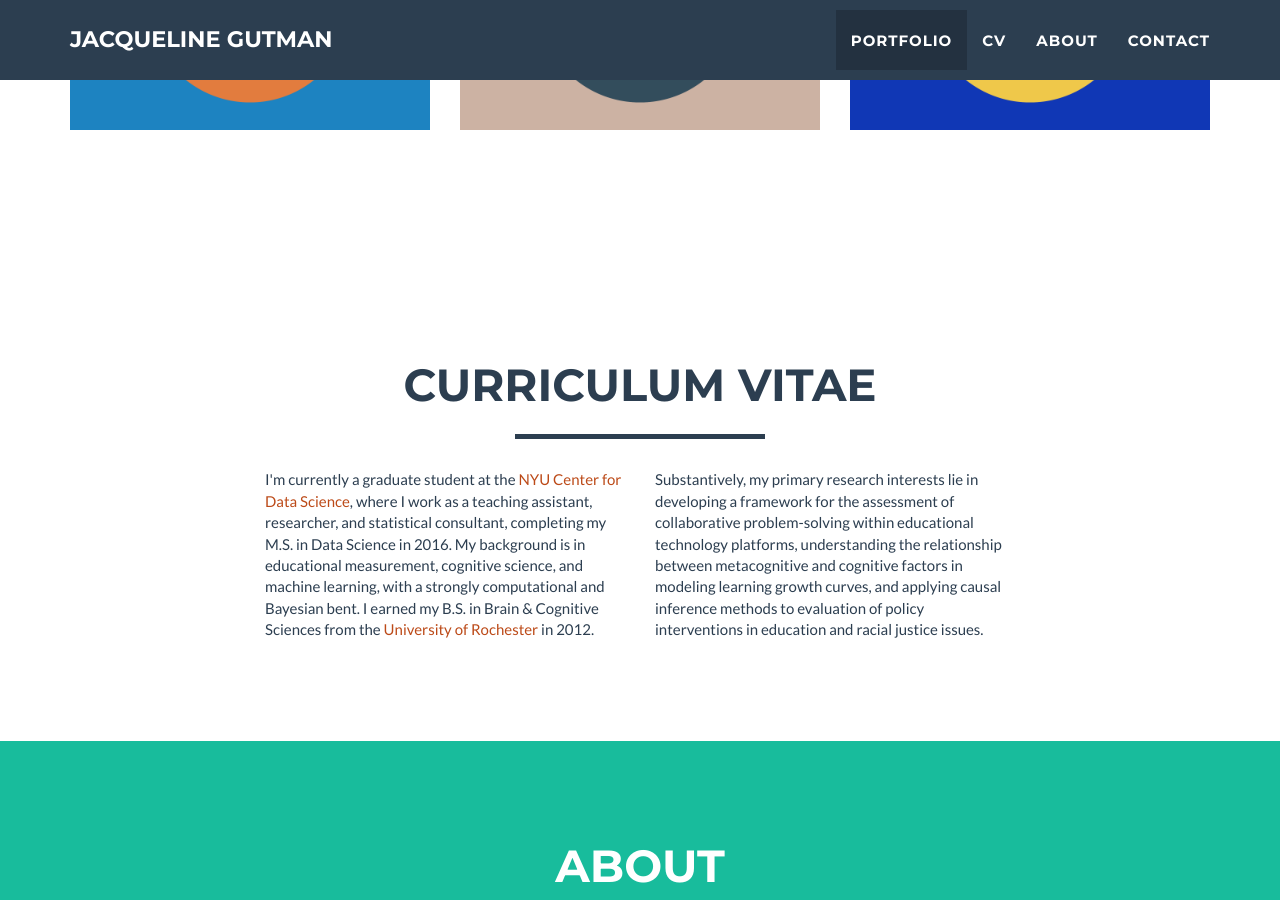
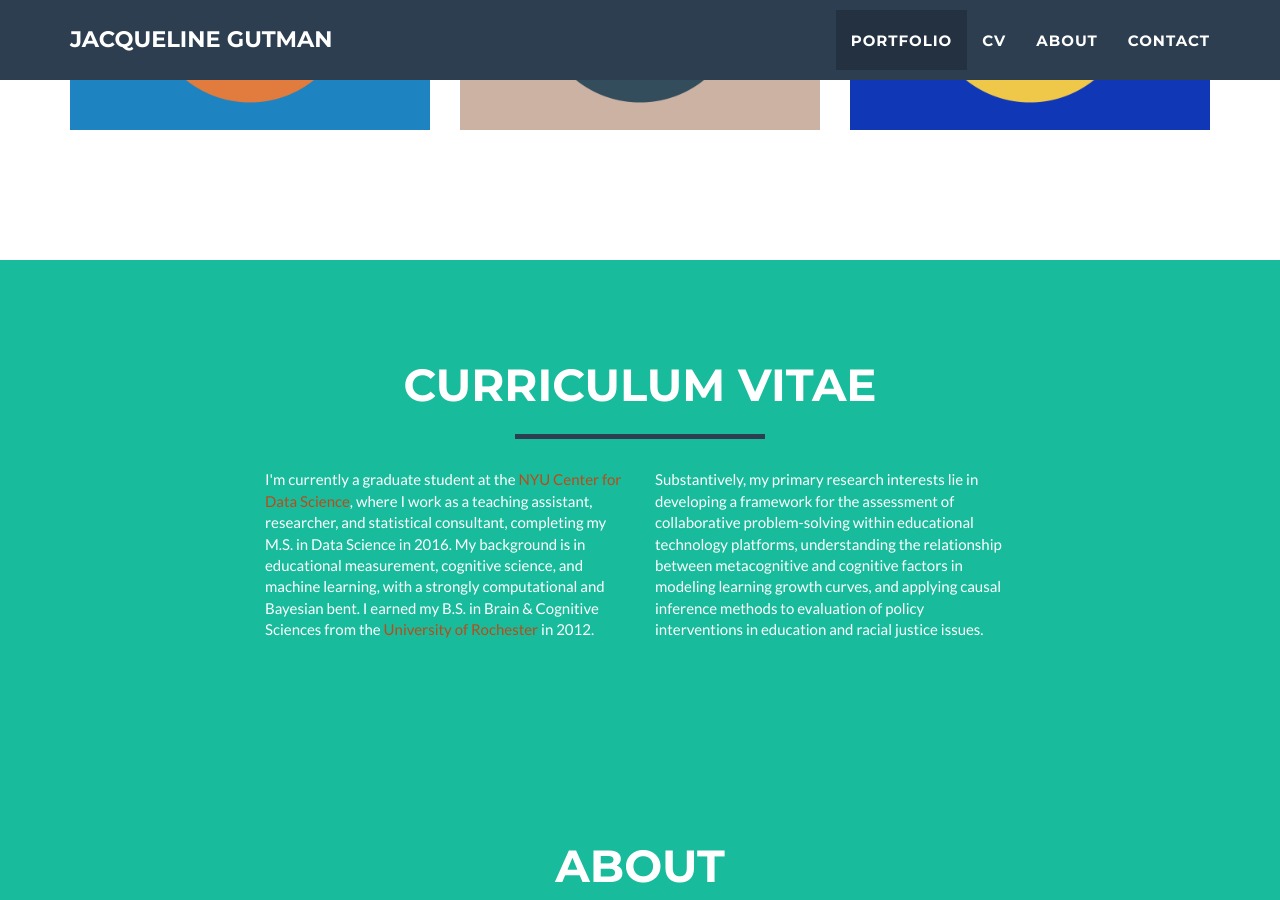
Before and after one commit to jgutman/jgutman.github.io, a Jekyll site: the page built from index.html, in a window 1280 px wide and 900 px high, scrolled down 1396 px. Built offline with Jekyll 4.4.1, drawn with Linux system fonts in a browser that asks for light colours.

Commit message:
cv layout edit

```diff
--- a/_includes/cv.html
+++ b/_includes/cv.html
@@ -1,5 +1,5 @@
 <!-- CV Section -->
-   <section id="cv">
+   <section class="success" id="cv">
        <div class="container pt">
            <div class="row">
                <div class="col-lg-12 text-center">
```
Also changed, not shown: 8 other files.
